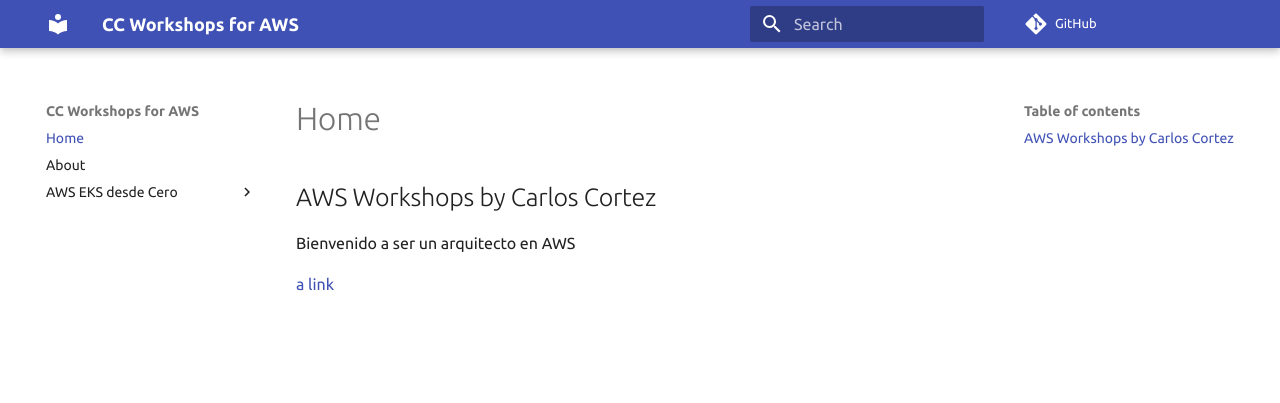
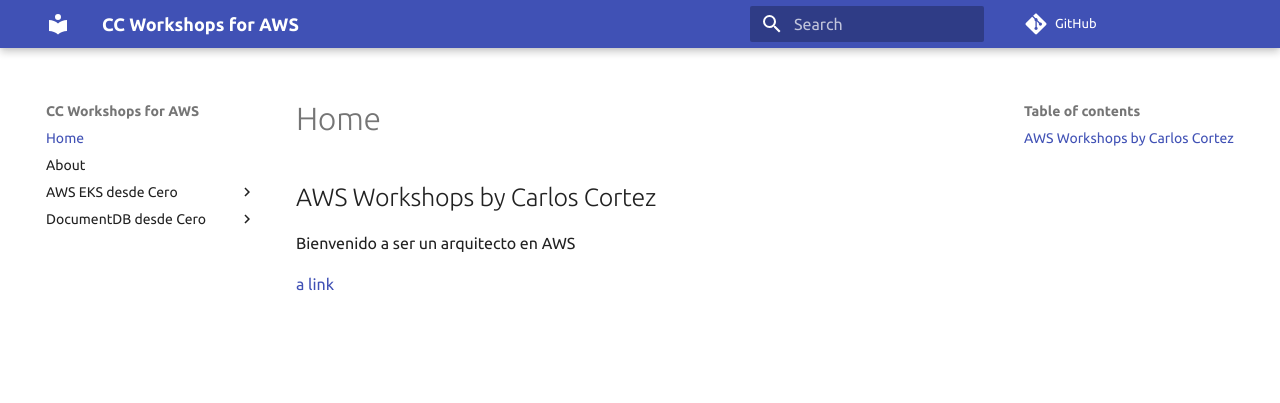
Before and after one commit to ccortezb/learn-aws, an MkDocs documentation site: the page built from docs/index.md, in a window 1280 px wide. Shown: the top 403 px of the page. Built offline with MkDocs 1.6.1 and Material for MkDocs 9.7.7, drawn with Linux system fonts in a browser that asks for light colours; comment, search, counter and statistics services are not loaded.

Commit message:
agregando documetndb desde cero

```diff
--- a/mkdocs.yml
+++ b/mkdocs.yml
@@ -34,7 +34,8 @@
 - AWS EKS desde Cero:
   - Bienvenido: eksdesdecero/ekswelcome.md
   - Lab 1 EKS: eksdesdecero/ekslab1.md
-
+- DocumentDB desde Cero:
+  - Bienvenido: documentdbdesdecero.md
 
 plugins:
   - search
```
Also changed, not shown: docs/documentdbdesdecero.md (added, +5 -0 lines), 1 other file.
